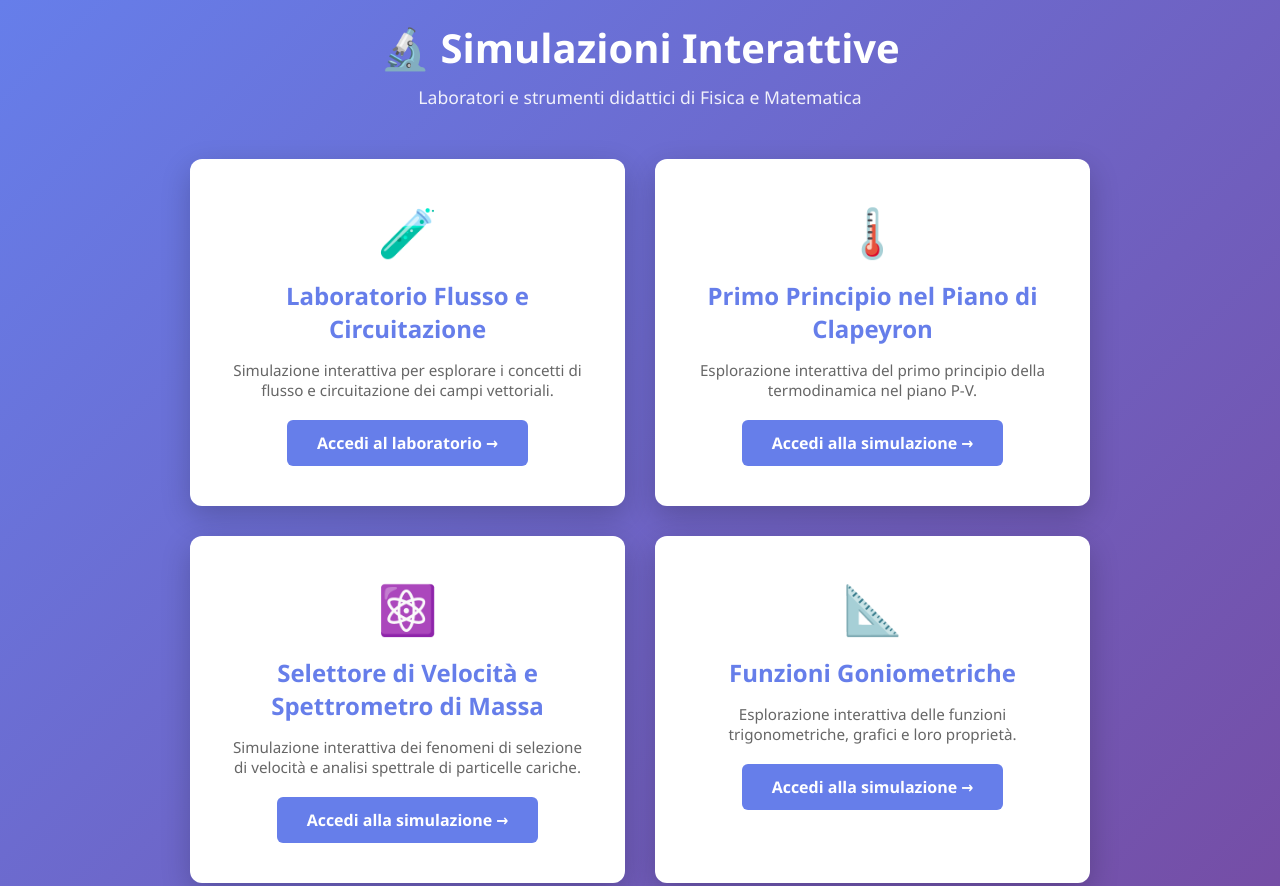
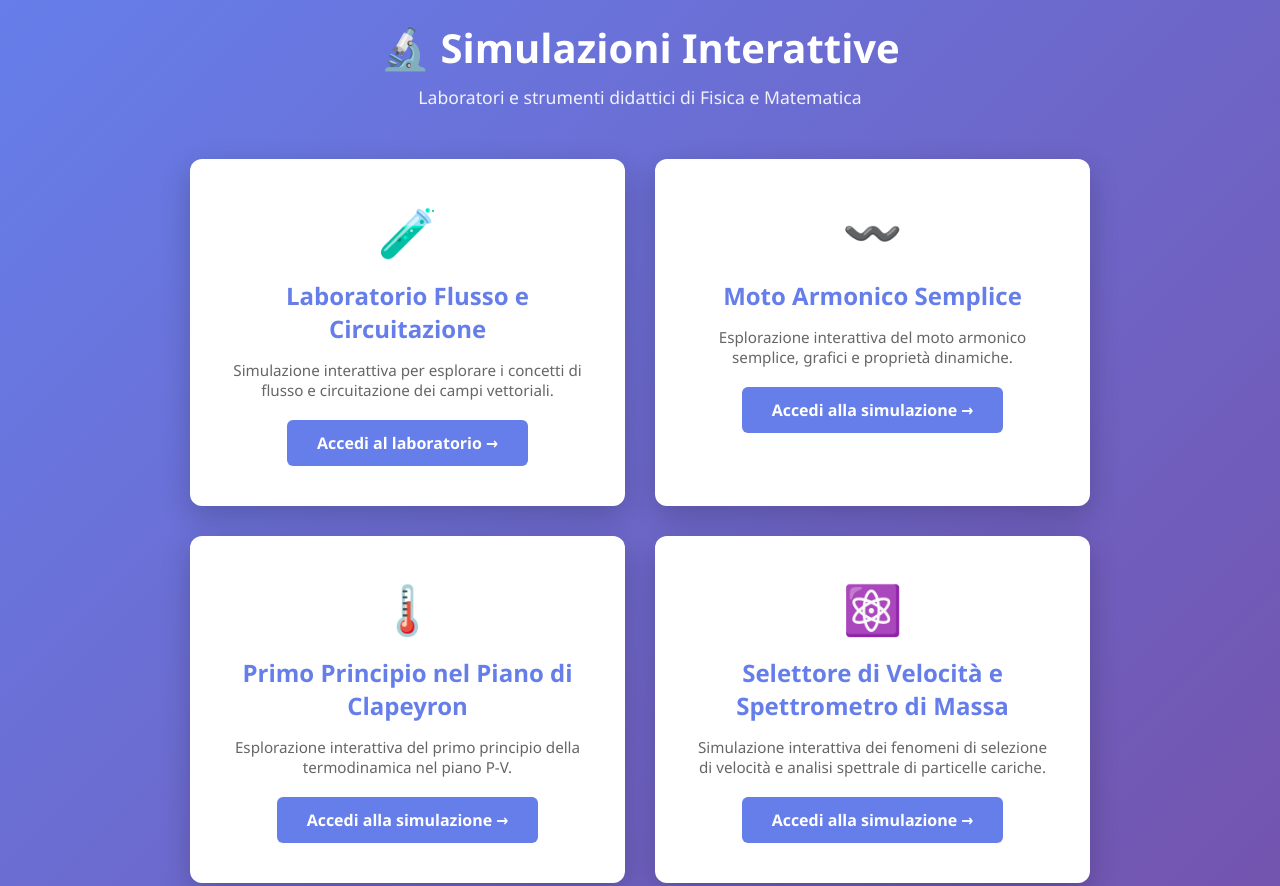
Before and after one commit to venturelliroberto/fisica-matematica-simulazioni, a plain HTML site: page docs/index.html in a window 1280 px wide. Shown: the top 886 px of the page. Drawn offline with Linux system fonts and the light colour scheme.

Commit message:
aggiunto moto armonico

```diff
--- a/docs/index.html
+++ b/docs/index.html
@@ -123,6 +123,14 @@
                 <a href="https://claude.ai/code/artifact/4fc23e2f-8f37-432e-8c39-181a9c9683b5" class="btn" target="_blank">Accedi al laboratorio →</a>
             </section>
 
+            <!-- MOTO ARMONICO -->
+            <section class="section">
+                <div class="section-emoji">〰️</div>
+                <h2>Moto Armonico Semplice</h2>
+                <p>Esplorazione interattiva del moto armonico semplice, grafici e proprietà dinamiche.</p>
+                <a href="https://claude.ai/artifact/Tj41AfhToLxdeQCpeyjaJ5" class="btn" target="_blank">Accedi alla simulazione →</a>
+            </section>
+
             <!-- PRIMO PRINCIPIO DELLA TERMODINAMICA -->
             <section class="section">
                 <div class="section-emoji">🌡️</div>
```
